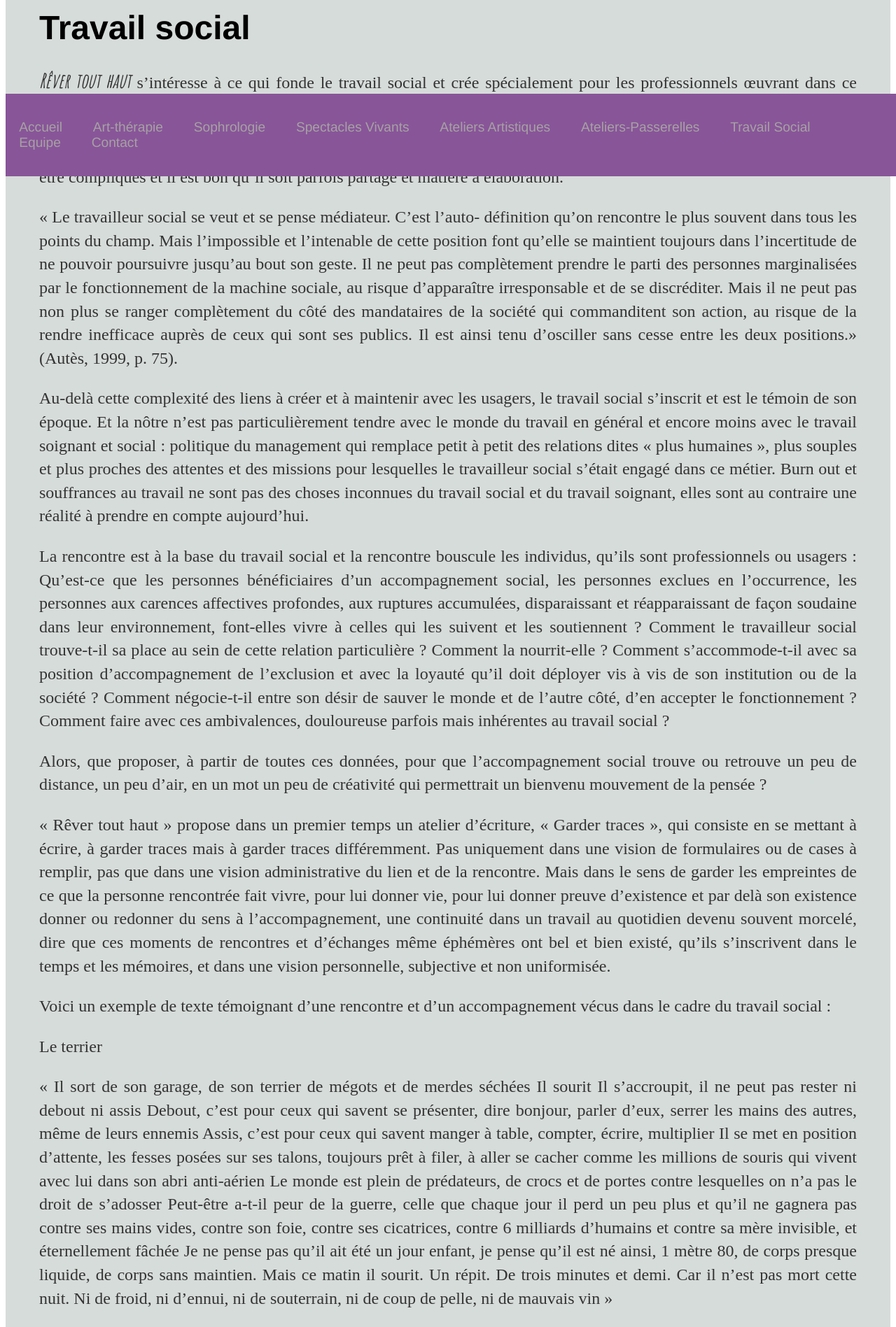
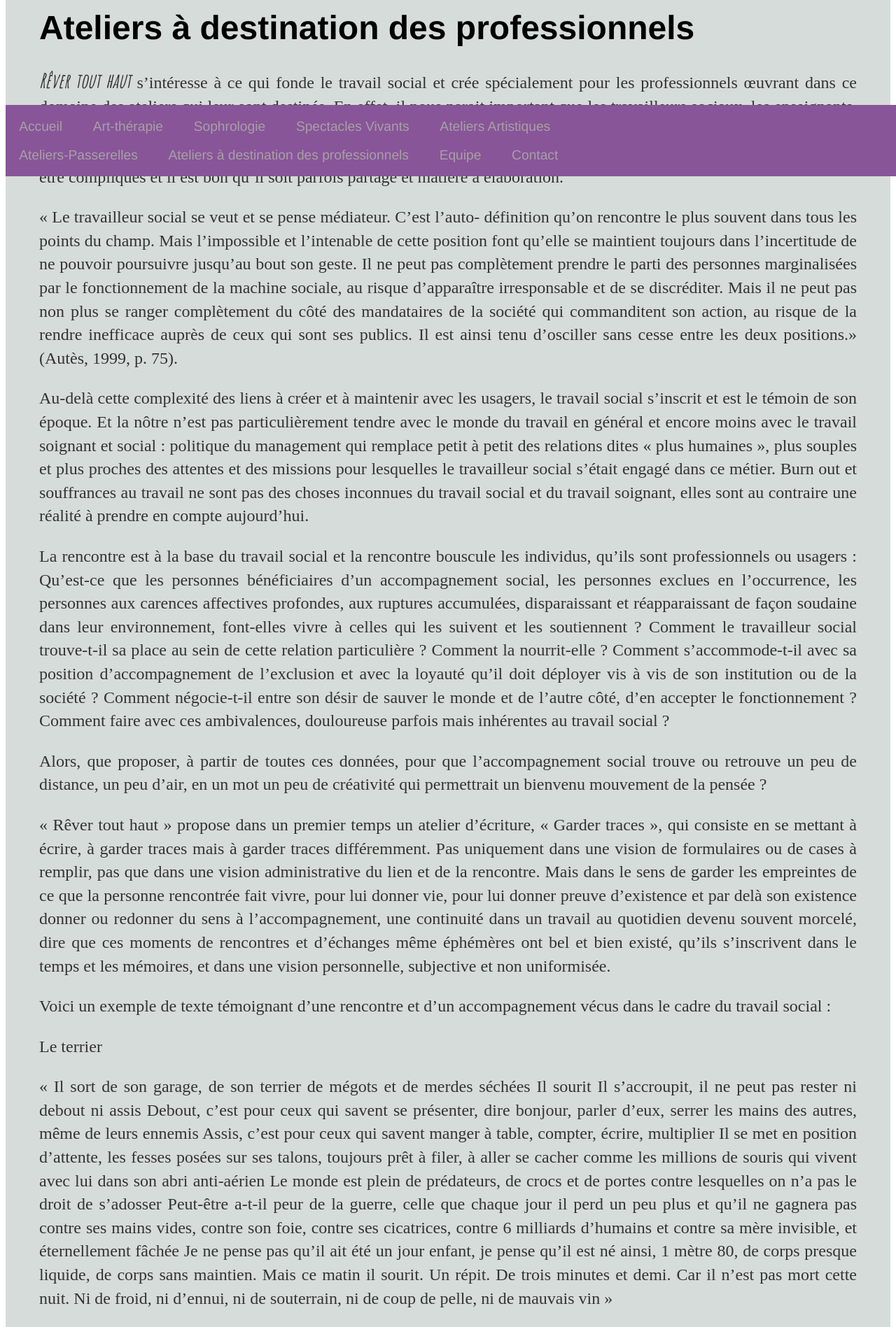
Before and after one commit to leshnik/revertouthaut, a Jekyll site: the page built from ateliers-pour-professionnels.md, in a window 1280 px wide. Shown: the part 648-2545 px from the top of the page at 70% size. Built offline with Jekyll 4.4.1, drawn with Linux system fonts in a browser that asks for light colours; our own code applies the rules of GitHub Pages for plain Markdown files.

Commit message:
Change name of travail social to a much longer one. Split nav-links into two different includes. Change css for footerto eliminate padding, make width 100vw. The footer now displays two lines of links.

```diff
--- a/_includes/footer.html
+++ b/_includes/footer.html
@@ -3,6 +3,9 @@
     <ul class="footer-nav nav-links">
       {% include nav-links.html %}
     </ul>
+    <ul class="footer-nav nav-links">
+       {% include nav-links2.html %}
+    </ul>
 
   </nav>
 </footer>
--- a/_includes/nav-links.html
+++ b/_includes/nav-links.html
@@ -3,7 +3,3 @@
 <li><a href="/sophrologie">Sophrologie</a></li>
 <li><a href="/spectacles">Spectacles Vivants</a></li>
 <li><a href="ateliers-artistiques">Ateliers Artistiques</a></li>
-<li><a href="/ateliers">Ateliers-Passerelles</a></li>
-<li><a href="travail-social">Travail Social</a></li>
-<li><a href="/equipe">Equipe</a></li>
-<li><a href="/contact">Contact</a></li>
--- /dev/null
+++ b/_includes/nav-links2.html
@@ -0,0 +1,4 @@
+<li><a href="/ateliers">Ateliers-Passerelles</a></li>
+<li><a href="ateliers-pour-professionnels">Ateliers à destination des professionnels</a></li>
+<li><a href="/equipe">Equipe</a></li>
+<li><a href="/contact">Contact</a></li>
--- a/travail-social.md
+++ b/ateliers-pour-professionnels.md
@@ -1,4 +1,4 @@
-# Travail social
+# Ateliers à destination des professionnels
 
 *Rêver tout haut*{:.rever-typog} s’intéresse à ce qui fonde le travail social et crée spécialement pour  les professionnels œuvrant dans ce domaine des ateliers qui leur sont destinés. En effet, il nous parait important que les travailleurs sociaux, les enseignants, les soignants, les personnes qui sont le plus en contact avec des problématiques parfois lourdes puissent elles aussi déposer et transformer quelque chose de leur vécu professionnel et personnel. Et en effet, ce vécu et ses ressentis peuvent être compliqués et il est bon qu’il soit parfois partagé et matière à élaboration.
 
--- a/css/main.css
+++ b/css/main.css
@@ -74,8 +74,8 @@ p {
 .footer {
   font-size: 1.2em;
   color: orange;
-  width: auto;
-  padding: 2vh 0 2vh;
+  width: 100vw;
+  /*padding: 2vh 0 2vh; */
   position: fixed;
   bottom: 0;
   background-color: #859;
```
